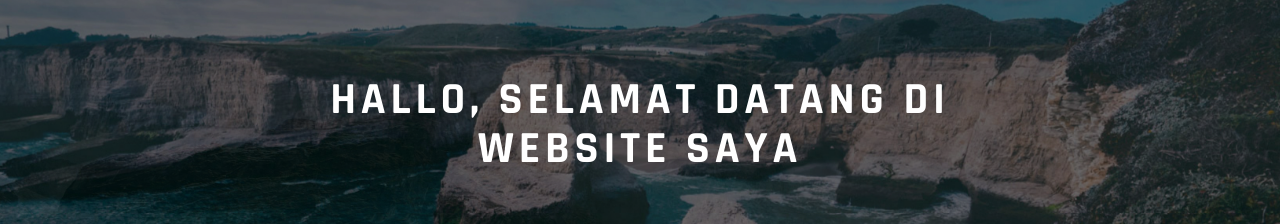
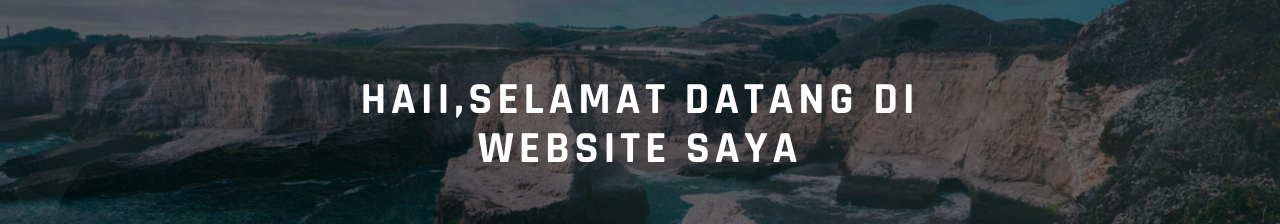
Before and after one commit to TokumeiNo/TokumeiNo.github.io, a plain HTML site: page index.html in a window 1280 px wide. Shown: the part 225-449 px from the top of the page. Drawn offline with Linux system fonts and the light colour scheme.

Commit message:
first commit

```diff
--- a/index.html
+++ b/index.html
@@ -54,7 +54,7 @@ http://www.templatemo.com/tm-490-comila
 
 			<div class="col-md-offset-2 col-md-8 col-sm-12">
 				<div class="home-thumb">
-					<h1 class="wow fadeInUp" data-wow-delay="0.4s">Hallo, Selamat datang di website saya </h1>
+					<h1 class="wow fadeInUp" data-wow-delay="0.4s">Haii,Selamat datang di website saya </h1>
           			<h3 class="wow fadeInUp" data-wow-delay="0.6s"><strong></strong>  <strong></strong></h3>
           			<a href="#about" class="btn btn-lg btn-default smoothScroll wow fadeInUp hidden-xs" data-wow-delay="0.8s">Ayoo mulai</a>
         			<a href="#" data-toggle="modal" data-target="#modal1" class="btn btn-lg btn-success smoothScroll wow fadeInUp" data-wow-delay="1.0s">Notify me!</a>
```
